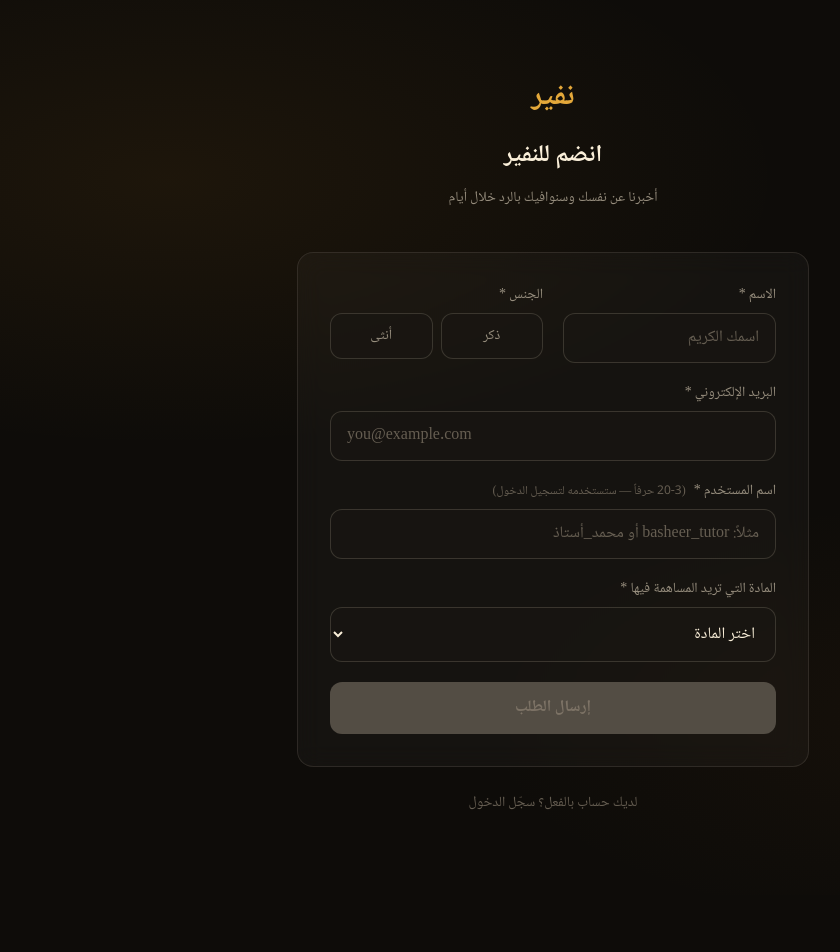
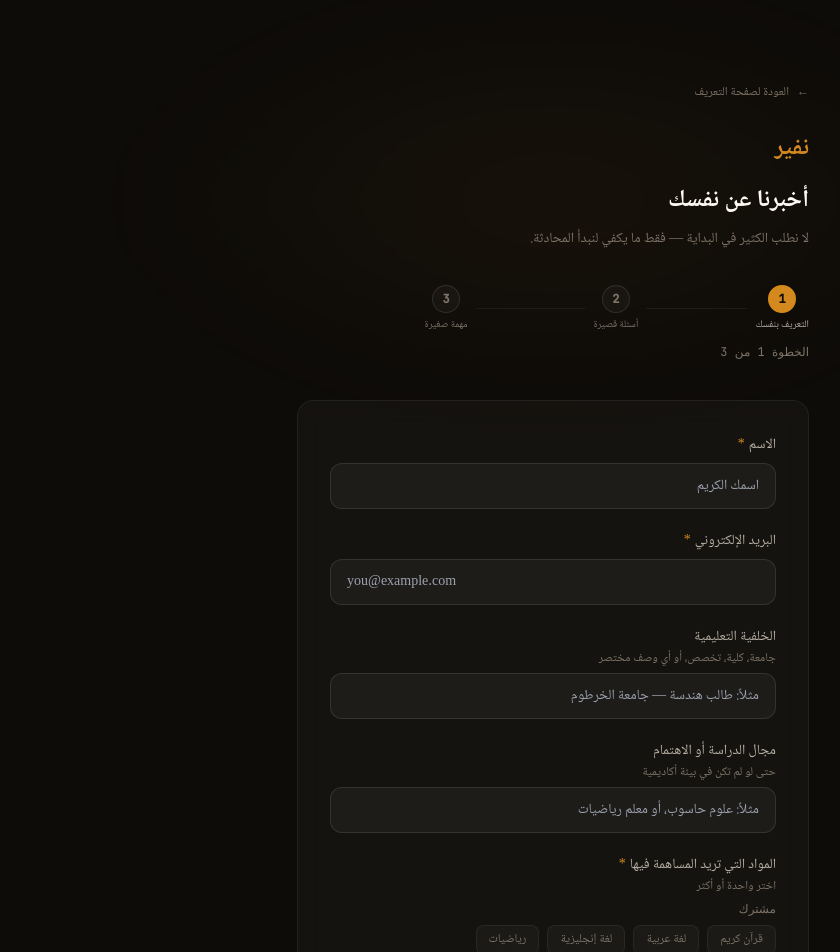
Before and after one commit to altyebv/Nafeer, a Next.js app in the folder Nafeer/: page /join in a window 1280 px wide. Shown: the top 952 px of the page, without its empty margins (87-927 px from the left). Before the commit the page ends 895 px from the top, so only its background shows below. Built offline with nearby package versions, Linux system fonts and the light colour scheme; a web font is replaced by a local one.

Commit message:
Redesigned the join form

```diff
--- a/Nafeer/src/app/join/page.jsx
+++ b/Nafeer/src/app/join/page.jsx
@@ -2,48 +2,241 @@
 import { useState } from 'react';
 import { SUBJECTS_CATALOG } from '@/shared/curriculum';
 
+// ─── Subject groups for chip selector ─────────────────────────────────────
+
 const SUBJECT_GROUPS = [
-  { trackKey: 'COMMON',   label: 'مشترك' },
-  { trackKey: 'SCIENCE',  label: 'علمي'  },
-  { trackKey: 'LITERARY', label: 'أدبي'  },
+  { trackKey: 'COMMON',   label: 'مشترك'  },
+  { trackKey: 'SCIENCE',  label: 'علمي'   },
+  { trackKey: 'LITERARY', label: 'أدبي'   },
 ];
 
-const STAGES = { FORM: 'form', SUCCESS: 'success' };
+// ─── Step indicator ────────────────────────────────────────────────────────
+
+function StepBar({ current = 1, total = 3 }) {
+  const steps = [
+    { n: 1, label: 'التعريف بنفسك'  },
+    { n: 2, label: 'أسئلة قصيرة'   },
+    { n: 3, label: 'مهمة صغيرة'    },
+  ];
+  return (
+    <div className="mb-10">
+      <div className="flex items-center justify-between mb-3">
+        {steps.map((s, i) => (
+          <div key={s.n} className="flex items-center flex-1">
+            {/* Circle */}
+            <div className="flex flex-col items-center shrink-0">
+              <div
+                className="w-7 h-7 rounded-full flex items-center justify-center text-xs font-mono font-bold transition-all duration-300"
+                style={{
+                  background: s.n === current
+                    ? 'var(--accent)'
+                    : s.n < current
+                      ? 'rgba(212,137,30,0.2)'
+                      : 'var(--bg-card)',
+                  border: s.n === current
+                    ? '2px solid var(--accent)'
+                    : s.n < current
+                      ? '2px solid rgba(212,137,30,0.4)'
+                      : '1px solid var(--border-mid)',
+                  color: s.n === current
+                    ? '#0e0c09'
+                    : s.n < current
+                      ? 'var(--accent)'
+                      : 'var(--text-muted)',
+                }}
+              >
+                {s.n < current ? '✓' : s.n}
+              </div>
+              <span
+                className="text-xs mt-1.5 text-center leading-tight hidden sm:block"
+                style={{
+                  color: s.n === current ? 'var(--text-secondary)' : 'var(--text-muted)',
+                  fontSize: '10px',
+                }}
+              >
+                {s.label}
+              </span>
+            </div>
+            {/* Connector line */}
+            {i < steps.length - 1 && (
+              <div
+                className="flex-1 h-px mx-2"
+                style={{
+                  background: s.n < current
+                    ? 'rgba(212,137,30,0.35)'
+                    : 'var(--border-subtle)',
+                  transition: 'background 0.4s ease',
+                }}
+              />
+            )}
+          </div>
+        ))}
+      </div>
+      <p className="text-xs font-mono mt-1" style={{ color: 'var(--text-muted)' }}>
+        الخطوة {current} من {total}
+      </p>
+    </div>
+  );
+}
+
+// ─── Subject chip ──────────────────────────────────────────────────────────
+
+function SubjectChip({ subject, selected, onToggle }) {
+  return (
+    <button
+      type="button"
+      onClick={() => onToggle(subject.id)}
+      className="px-3 py-1.5 rounded-lg text-xs font-arabic transition-all duration-200"
+      style={{
+        background: selected ? 'rgba(212,137,30,0.15)' : 'var(--bg-card)',
+        border: selected
+          ? '1px solid rgba(212,137,30,0.5)'
+          : '1px solid var(--border-subtle)',
+        color: selected ? 'var(--accent)' : 'var(--text-muted)',
+        transform: selected ? 'translateY(-1px)' : 'none',
+      }}
+    >
+      {subject.nameAr}
+    </button>
+  );
+}
+
+// ─── Success screen ────────────────────────────────────────────────────────
+
+function SuccessScreen({ name }) {
+  return (
+    <div className="min-h-screen flex items-center justify-center px-6 relative">
+      <div className="absolute inset-0 pointer-events-none" style={{ zIndex: 0 }}>
+        <div
+          className="absolute top-1/2 left-1/2 -translate-x-1/2 -translate-y-1/2 w-[60vw] h-[40vh] rounded-full"
+          style={{
+            background: 'radial-gradient(ellipse, rgba(212,137,30,0.07), transparent 70%)',
+            filter: 'blur(40px)',
+          }}
+        />
+      </div>
+
+      <div className="relative z-10 text-center max-w-md">
+        {/* Step bar frozen at step 1 */}
+        <div className="mb-10 text-right" dir="rtl">
+          <StepBar current={1} total={3} />
+        </div>
+
+        <div
+          className="w-14 h-14 rounded-full flex items-center justify-center mx-auto mb-6"
+          style={{
+            background: 'rgba(212,137,30,0.12)',
+            border: '1px solid rgba(212,137,30,0.25)',
+          }}
+        >
+          <span style={{ color: 'var(--accent)', fontSize: '22px' }}>✓</span>
+        </div>
+
+        <h1
+          className="text-2xl font-arabic font-bold mb-3"
+          style={{ color: 'var(--text-primary)' }}
+        >
+          وصل طلبك، {name.split(' ')[0]}
+        </h1>
+
+        <p
+          className="text-sm leading-loose mb-8"
+          style={{ color: 'var(--text-secondary)' }}
+        >
+          هذه كانت الخطوة الأولى فقط.
+          سنراجع طلبك ونتواصل معك على بريدك الإلكتروني
+          لنكمل باقي الخطوات معاً.
+        </p>
+
+        {/* Next steps preview */}
+        <div
+          className="p-5 rounded-xl text-right mb-8"
+          style={{
+            background: 'var(--bg-card)',
+            border: '1px solid var(--border-subtle)',
+          }}
+        >
+          <p className="text-xs font-mono mb-4" style={{ color: 'var(--text-muted)' }}>
+            ما الذي سيأتي بعد ذلك؟
+          </p>
+          <div className="space-y-3">
+            {[
+              { n: '٢', text: 'بعض الأسئلة القصيرة لنفهمك أكثر' },
+              { n: '٣', text: 'مهمة صغيرة تُظهر أسلوبك في الشرح' },
+            ].map((item) => (
+              <div key={item.n} className="flex items-start gap-3">
+                <span
+                  className="text-xs font-mono mt-0.5 shrink-0"
+                  style={{ color: 'var(--accent)', opacity: 0.7 }}
+                >{item.n}</span>
+                <p className="text-xs leading-loose" style={{ color: 'var(--text-muted)' }}>
+                  {item.text}
+                </p>
+              </div>
+            ))}
+          </div>
+        </div>
+
+        <a
+          href="/"
+          className="text-sm transition-colors"
+          style={{ color: 'var(--text-muted)' }}
+          onMouseEnter={e => e.currentTarget.style.color = 'var(--text-secondary)'}
+          onMouseLeave={e => e.currentTarget.style.color = 'var(--text-muted)'}
+        >
+          العودة للرئيسية
+        </a>
+      </div>
+    </div>
+  );
+}
+
+// ─── Main page ─────────────────────────────────────────────────────────────
 
 export default function JoinPage() {
-  const [stage, setStage]   = useState(STAGES.FORM);
-  const [loading, setLoading] = useState(false);
-  const [error, setError]   = useState('');
-  const [form, setForm]     = useState({
-    name:     '',
-    gender:   '',
-    email:    '',
-    username: '',
-    subject:  '',
+  const [loading, setLoading]   = useState(false);
+  const [error, setError]       = useState('');
+  const [submitted, setSubmitted] = useState(false);
+
+  const [form, setForm] = useState({
+    name:               '',
+    email:              '',
+    background:         '',
+    fieldOfStudy:       '',
+    subjectsOfInterest: [],
   });
 
   const set = (k, v) => setForm((f) => ({ ...f, [k]: v }));
 
+  const toggleSubject = (id) => {
+    setForm((f) => ({
+      ...f,
+      subjectsOfInterest: f.subjectsOfInterest.includes(id)
+        ? f.subjectsOfInterest.filter((s) => s !== id)
+        : [...f.subjectsOfInterest, id],
+    }));
+  };
+
   const handleSubmit = async (e) => {
     e.preventDefault();
+    if (form.subjectsOfInterest.length === 0) {
+      setError('يرجى اختيار مادة واحدة على الأقل');
+      return;
+    }
     setLoading(true);
     setError('');
-
     try {
       const res = await fetch('/api/contributors/request', {
         method:  'POST',
         headers: { 'Content-Type': 'application/json' },
         body:    JSON.stringify(form),
       });
-
       const data = await res.json();
-
       if (!res.ok) {
         setError(data.message || 'حدث خطأ ما');
         return;
       }
-
-      setStage(STAGES.SUCCESS);
+      setSubmitted(true);
     } catch {
       setError('تعذّر الاتصال بالخادم');
     } finally {
@@ -51,158 +244,267 @@ export default function JoinPage() {
     }
   };
 
-  if (stage === STAGES.SUCCESS) {
-    return (
-      <div className="min-h-screen flex items-center justify-center px-6">
-        <div className="absolute inset-0 mesh-bg pointer-events-none" />
-        <div className="relative z-10 text-center max-w-md">
-          <div className="text-7xl mb-6 animate-float">🌟</div>
-          <h1 className="text-3xl font-arabic font-bold text-sand-400 mb-4">شكراً لك!</h1>
-          <p className="text-ink-300 leading-loose mb-8">
-            وصل طلبك بنجاح. سنراجعه ونتواصل معك على بريدك الإلكتروني قريباً.
-            نحن نقدّر كل من يريد المساهمة في هذا المشروع.
-          </p>
-          <a
-            href="/"
-            className="inline-flex items-center gap-2 text-sand-500 hover:text-sand-400 transition-colors"
-          >
-            <span style={{ transform: 'scaleX(-1)', display: 'inline-block' }}>←</span>
-            العودة للرئيسية
-          </a>
-        </div>
-      </div>
-    );
-  }
+  if (submitted) return <SuccessScreen name={form.name} />;
 
   return (
-    <div className="min-h-screen flex items-center justify-center px-6 py-20 relative">
-      <div className="absolute inset-0 mesh-bg pointer-events-none" />
+    <div className="min-h-screen flex items-center justify-center px-6 py-20 relative" dir="rtl">
+
+      {/* Ambient */}
+      <div
+        className="fixed inset-0 pointer-events-none"
+        style={{ zIndex: 0 }}
+      >
+        <div
+          className="absolute top-0 left-1/2 -translate-x-1/2 w-[70vw] h-[50vh] rounded-full"
+          style={{
+            background: 'radial-gradient(ellipse, rgba(212,137,30,0.05), transparent 70%)',
+            filter: 'blur(50px)',
+          }}
+        />
+      </div>
 
       <div className="relative z-10 w-full max-w-lg">
+
+        {/* Back link */}
+        <a
+          href="/prejoin"
+          className="inline-flex items-center gap-2 text-xs mb-8 transition-colors"
+          style={{ color: 'var(--text-muted)' }}
+          onMouseEnter={e => e.currentTarget.style.color = 'var(--text-secondary)'}
+          onMouseLeave={e => e.currentTarget.style.color = 'var(--text-muted)'}
+        >
+          ←
+          <span>العودة لصفحة التعريف</span>
+        </a>
+
         {/* Header */}
-        <div className="text-center mb-10">
-          <a href="/" className="inline-block mb-6">
-            <h1 className="text-3xl font-arabic font-bold text-sand-400">نفير</h1>
+        <div className="mb-8">
+          <a href="/" className="inline-block mb-5">
+            <span className="text-2xl font-arabic font-bold" style={{ color: 'var(--accent)' }}>نفير</span>
           </a>
-          <h2 className="text-2xl font-arabic font-bold text-sand-100 mb-3">انضم للنفير</h2>
-          <p className="text-ink-400 leading-loose text-sm">
-            أخبرنا عن نفسك وسنوافيك بالرد خلال أيام
+          <h1
+            className="text-xl sm:text-2xl font-arabic font-bold mb-2"
+            style={{ color: 'var(--text-primary)' }}
+          >
+            أخبرنا عن نفسك
+          </h1>
+          <p className="text-sm leading-loose" style={{ color: 'var(--text-muted)' }}>
+            لا نطلب الكثير في البداية — فقط ما يكفي لنبدأ المحادثة.
           </p>
         </div>
 
+        {/* Step bar */}
+        <StepBar current={1} total={3} />
+
         {/* Card */}
-        <div className="glass rounded-2xl border border-ink-700/40 p-8">
+        <div
+          className="rounded-2xl p-6 sm:p-8"
+          style={{
+            background: 'var(--bg-card)',
+            border: '1px solid var(--border-subtle)',
+            backdropFilter: 'blur(12px)',
+          }}
+        >
           {error && (
-            <div className="mb-6 p-3 rounded-lg bg-red-900/30 border border-red-700/40 text-red-400 text-sm text-center">
+            <div
+              className="mb-6 p-3 rounded-lg text-sm text-center"
+              style={{
+                background: 'rgba(220,38,38,0.08)',
+                border: '1px solid rgba(220,38,38,0.2)',
+                color: '#f87171',
+              }}
+            >
               {error}
             </div>
           )}
 
           <form onSubmit={handleSubmit} className="space-y-5">
 
-            {/* Row: Name + Gender */}
-            <div className="grid sm:grid-cols-2 gap-5">
-              <div>
-                <label className="block text-sm text-ink-400 mb-2">الاسم *</label>
-                <input
-                  type="text" required value={form.name}
-                  onChange={(e) => set('name', e.target.value)}
-                  className="w-full px-4 py-3 rounded-xl bg-ink-900/60 border border-ink-700/60 text-sand-100 placeholder-ink-600 focus:outline-none focus:border-sand-600 focus:ring-1 focus:ring-sand-600/40 transition-all"
-                  placeholder="اسمك الكريم"
-                />
-              </div>
-              <div>
-                <label className="block text-sm text-ink-400 mb-2">الجنس *</label>
-                <div className="grid grid-cols-2 gap-2 mt-1">
-                  {[
-                    { value: 'male',   label: 'ذكر' },
-                    { value: 'female', label: 'أنثى' },
-                  ].map(({ value, label }) => (
-                    <button
-                      key={value}
-                      type="button"
-                      onClick={() => set('gender', value)}
-                      className={`py-3 rounded-xl border text-sm font-arabic transition-all ${
-                        form.gender === value
-                          ? 'border-sand-500 bg-sand-500/10 text-sand-300'
-                          : 'border-ink-700/60 bg-ink-900/60 text-ink-400 hover:border-ink-600'
-                      }`}
-                    >
-                      {label}
-                    </button>
-                  ))}
-                </div>
-                {/* Hidden required input for form validation */}
-                <input type="text" required value={form.gender} onChange={() => {}} className="sr-only" tabIndex={-1} />
-              </div>
-            </div>
+            {/* Name */}
+            <Field label="الاسم" required>
+              <input
+                type="text"
+                required
+                value={form.name}
+                onChange={(e) => set('name', e.target.value)}
+                placeholder="اسمك الكريم"
+                className="w-full px-4 py-3 rounded-xl text-sm transition-all"
+                style={inputStyle}
+              />
+            </Field>
 
             {/* Email */}
-            <div>
-              <label className="block text-sm text-ink-400 mb-2">البريد الإلكتروني *</label>
+            <Field label="البريد الإلكتروني" required>
               <input
-                type="email" required dir="ltr" value={form.email}
+                type="email"
+                required
+                dir="ltr"
+                value={form.email}
                 onChange={(e) => set('email', e.target.value)}
-                className="w-full px-4 py-3 rounded-xl bg-ink-900/60 border border-ink-700/60 text-sand-100 placeholder-ink-600 focus:outline-none focus:border-sand-600 focus:ring-1 focus:ring-sand-600/40 transition-all"
                 placeholder="you@example.com"
+                className="w-full px-4 py-3 rounded-xl text-sm transition-all"
+                style={inputStyle}
               />
-            </div>
+            </Field>
 
-            {/* Username */}
-            <div>
-              <label className="block text-sm text-ink-400 mb-2">
-                اسم المستخدم *
-                <span className="text-ink-600 mr-2 text-xs">(3-20 حرفاً — ستستخدمه لتسجيل الدخول)</span>
-              </label>
+            {/* Background */}
+            <Field label="الخلفية التعليمية" hint="جامعة، كلية، تخصص، أو أي وصف مختصر">
               <input
-                type="text" required value={form.username}
-                onChange={(e) => set('username', e.target.value)}
-                className="w-full px-4 py-3 rounded-xl bg-ink-900/60 border border-ink-700/60 text-sand-100 placeholder-ink-600 focus:outline-none focus:border-sand-600 focus:ring-1 focus:ring-sand-600/40 transition-all"
-                placeholder="مثلاً: basheer_tutor أو محمد_أستاذ"
-                minLength={3}
-                maxLength={20}
+                type="text"
+                value={form.background}
+                onChange={(e) => set('background', e.target.value)}
+                placeholder="مثلاً: طالب هندسة — جامعة الخرطوم"
+                className="w-full px-4 py-3 rounded-xl text-sm transition-all"
+                style={inputStyle}
               />
-            </div>
+            </Field>
 
-            {/* Subject */}
-            <div>
-              <label className="block text-sm text-ink-400 mb-2">المادة التي تريد المساهمة فيها *</label>
-              <select
-                required value={form.subject}
-                onChange={(e) => set('subject', e.target.value)}
-                className="w-full px-4 py-3 rounded-xl bg-ink-900/60 border border-ink-700/60 text-sand-100 focus:outline-none focus:border-sand-600 focus:ring-1 focus:ring-sand-600/40 transition-all"
-              >
-                <option value="" disabled>اختر المادة</option>
-                {SUBJECT_GROUPS.map(({ trackKey, label }) => (
-                  <optgroup key={trackKey} label={`── ${label}`}>
-                    {SUBJECTS_CATALOG
-                      .filter((s) => s.track === trackKey)
-                      .map((s) => (
-                        <option key={s.id} value={s.id}>
-                          {s.nameAr}{s.isMajor ? ' (تخصص)' : ''}
-                        </option>
-                      ))}
-                  </optgroup>
-                ))}
-              </select>
-            </div>
+            {/* Field of study */}
+            <Field label="مجال الدراسة أو الاهتمام" hint="حتى لو لم تكن في بيئة أكاديمية">
+              <input
+                type="text"
+                value={form.fieldOfStudy}
+                onChange={(e) => set('fieldOfStudy', e.target.value)}
+                placeholder="مثلاً: علوم حاسوب، أو معلم رياضيات"
+                className="w-full px-4 py-3 rounded-xl text-sm transition-all"
+                style={inputStyle}
+              />
+            </Field>
 
+            {/* Subjects of interest — chip multi-select */}
+            <Field
+              label="المواد التي تريد المساهمة فيها"
+              hint="اختر واحدة أو أكثر"
+              required
+            >
+              <div className="space-y-3 mt-1">
+                {SUBJECT_GROUPS.map(({ trackKey, label }) => {
+                  const subjects = SUBJECTS_CATALOG.filter((s) => s.track === trackKey);
+                  return (
+                    <div key={trackKey}>
+                      <p
+                        className="text-xs font-mono mb-2"
+                        style={{ color: 'var(--text-muted)' }}
+                      >
+                        {label}
+                      </p>
+                      <div className="flex flex-wrap gap-2">
+                        {subjects.map((s) => (
+                          <SubjectChip
+                            key={s.id}
+                            subject={s}
+                            selected={form.subjectsOfInterest.includes(s.id)}
+                            onToggle={toggleSubject}
+                          />
+                        ))}
+                      </div>
+                    </div>
+                  );
+                })}
+              </div>
+
+              {/* Selection count */}
+              {form.subjectsOfInterest.length > 0 && (
+                <p
+                  className="text-xs mt-3 font-mono"
+                  style={{ color: 'var(--accent)', opacity: 0.8 }}
+                >
+                  {form.subjectsOfInterest.length === 1
+                    ? 'مادة واحدة مختارة'
+                    : `${form.subjectsOfInterest.length} مواد مختارة`}
+                </p>
+              )}
+            </Field>
+
+            {/* Submit */}
             <button
               type="submit"
-              disabled={loading || !form.gender}
-              className="w-full py-3.5 bg-sand-500 hover:bg-sand-400 disabled:bg-ink-700 disabled:cursor-not-allowed text-ink-950 disabled:text-ink-500 font-bold rounded-xl transition-all duration-200 hover:shadow-[0_0_30px_rgba(212,137,30,0.25)]"
+              disabled={loading || form.subjectsOfInterest.length === 0}
+              className="w-full py-3.5 font-bold rounded-xl transition-all duration-200 flex items-center justify-center gap-2 text-sm"
+              style={{
+                background: (loading || form.subjectsOfInterest.length === 0)
+                  ? 'var(--bg-card)'
+                  : 'var(--accent)',
+                color: (loading || form.subjectsOfInterest.length === 0)
+                  ? 'var(--text-muted)'
+                  : '#0e0c09',
+                border: (loading || form.subjectsOfInterest.length === 0)
+                  ? '1px solid var(--border-subtle)'
+                  : 'none',
+                cursor: loading ? 'wait' : 'pointer',
+              }}
+              onMouseEnter={e => {
+                if (!loading && form.subjectsOfInterest.length > 0) {
+                  e.currentTarget.style.background = 'var(--accent-hover)';
+                  e.currentTarget.style.boxShadow  = '0 0 30px var(--glow)';
+                }
+              }}
+              onMouseLeave={e => {
+                e.currentTarget.style.background = form.subjectsOfInterest.length > 0
+                  ? 'var(--accent)' : 'var(--bg-card)';
+                e.currentTarget.style.boxShadow = 'none';
+              }}
             >
-              {loading ? 'جاري الإرسال...' : 'إرسال الطلب'}
+              {loading ? (
+                <span>جاري الإرسال...</span>
+              ) : (
+                <>
+                  <span>متابعة التقديم</span>
+                  <span style={{ display: 'inline-block', transform: 'scaleX(-1)' }}>←</span>
+                </>
+              )}
             </button>
+
           </form>
         </div>
 
-        <div className="text-center mt-6">
-          <a href="/signin" className="text-ink-600 hover:text-sand-500 text-sm transition-colors">
-            لديك حساب بالفعل؟ سجّل الدخول
+        {/* Footer links */}
+        <div className="flex items-center justify-between mt-6 px-1">
+          <a
+            href="/signin"
+            className="text-xs transition-colors"
+            style={{ color: 'var(--text-muted)' }}
+            onMouseEnter={e => e.currentTarget.style.color = 'var(--accent)'}
+            onMouseLeave={e => e.currentTarget.style.color = 'var(--text-muted)'}
+          >
+            لديك حساب؟ سجّل الدخول
           </a>
+          <p className="text-xs" style={{ color: 'var(--text-muted)', opacity: 0.5 }}>
+            خطوة ١ من ٣
+          </p>
         </div>
+
       </div>
     </div>
   );
 }
+
+// ─── Helpers ───────────────────────────────────────────────────────────────
+
+function Field({ label, hint, required, children }) {
+  return (
+    <div>
+      <label className="block mb-1.5">
+        <span className="text-sm" style={{ color: 'var(--text-secondary)' }}>
+          {label}
+          {required && (
+            <span className="mr-1" style={{ color: 'var(--accent)' }}>*</span>
+          )}
+        </span>
+        {hint && (
+          <span className="block text-xs mt-0.5" style={{ color: 'var(--text-muted)' }}>
+            {hint}
+          </span>
+        )}
+      </label>
+      {children}
+    </div>
+  );
+}
+
+const inputStyle = {
+  background:  'rgba(255,255,255,0.04)',
+  border:      '1px solid var(--border-mid)',
+  color:       'var(--text-primary)',
+  outline:     'none',
+};
```
